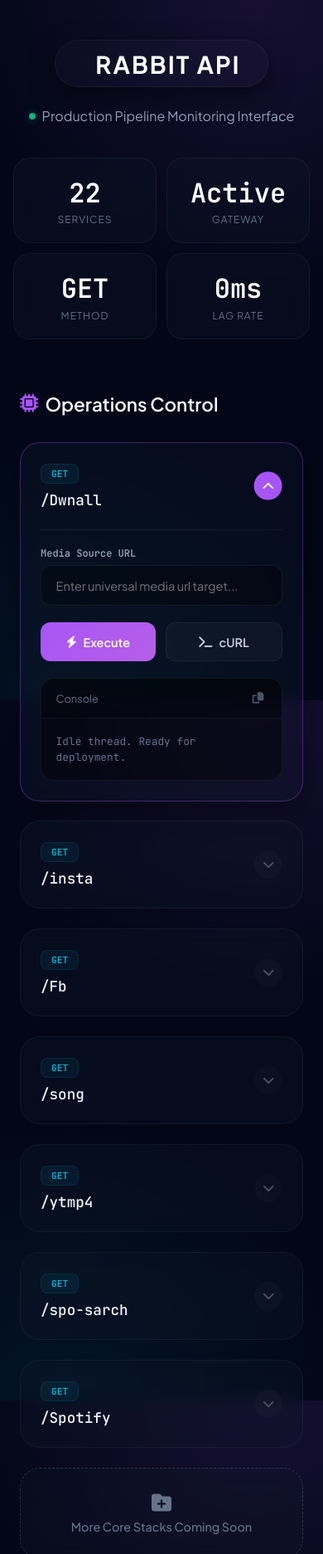
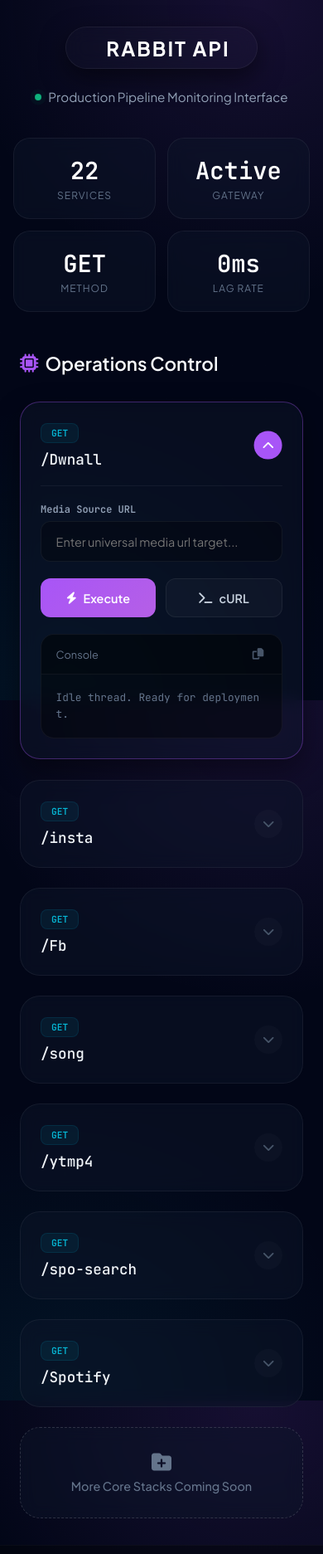
Before and after one commit to xoo59568-art/newapi, a website: page index.html in a window 390 px wide. Shown: the top 1873 px of the page at 83% size. Drawn offline with Linux system fonts and the light colour scheme.

Commit message:
Update index.html

```diff
--- a/index.html
+++ b/index.html
@@ -2,7 +2,7 @@
 <html lang="en">
 <head>
     <meta charset="UTF-8">
-    <meta name="viewport" content="width=device-width, initial-scale=1.0">
+    <meta name="viewport" content="width=device-width, initial-scale=1.0, maximum-scale=1.0, user-scalable=no">
     <title>Rabbit API Dashboard</title>
     <!-- FontAwesome Premium CDN for Icons -->
     <link rel="stylesheet" href="https://cdnjs.cloudflare.com/ajax/libs/font-awesome/6.4.0/css/all.min.css">
@@ -14,8 +14,8 @@
         --primary-glow: rgba(168, 85, 247, 0.25);
         --cyan: #06b6d4;
         --dark-bg: #020617;
-        --card-bg: rgba(15, 23, 42, 0.35);
-        --card-border: rgba(255, 255, 255, 0.05);
+        --card-bg: rgba(15, 23, 42, 0.45);
+        --card-border: rgba(255, 255, 255, 0.06);
         --text-main: #f8fafc;
         --text-muted: #64748b;
         --transition: all 0.3s cubic-bezier(0.4, 0, 0.2, 1);
@@ -39,7 +39,6 @@
         background-attachment: fixed;
       }
 
-      /* Performance Boost Grid Lines */
       body::before {
         content: '';
         position: fixed;
@@ -53,7 +52,7 @@
 
       /* Header Styling */
       .header {
-        padding: 4rem 1.5rem 2rem;
+        padding: 3rem 1.5rem 1.5rem;
         text-align: center;
       }
 
@@ -92,7 +91,7 @@
       }
 
       .tagline {
-        font-size: 1rem;
+        font-size: 0.95rem;
         color: #94a3b8;
         margin-bottom: 2.5rem;
         display: flex;
@@ -139,11 +138,11 @@
       .stat-item:hover {
         transform: translateY(-2px);
         border-color: rgba(255,255,255,0.1);
-        background: rgba(15, 23, 42, 0.5);
+        background: rgba(15, 23, 42, 0.6);
       }
 
       .stat-val {
-        font-size: 2rem;
+        font-size: 1.8rem;
         font-weight: 700;
         font-family: 'JetBrains Mono', monospace;
         color: #ffffff;
@@ -161,7 +160,7 @@
       .main-content {
         max-width: 1300px;
         margin: 0 auto;
-        padding: 3rem 1.5rem;
+        padding: 2rem 1.5rem;
       }
 
       .wrapper-title {
@@ -192,17 +191,20 @@
         backdrop-filter: blur(10px);
         -webkit-backdrop-filter: blur(10px);
         transition: var(--transition);
-        will-change: transform, border-color; /* Smooth performance trigger */
+        display: grid;
+        grid-template-rows: auto 0fr; /* Advanced smooth expand technique */
+        will-change: transform, border-color;
       }
 
       .custom-card:hover {
         border-color: rgba(168, 85, 247, 0.2);
-        background: rgba(15, 23, 42, 0.45);
+        background: rgba(15, 23, 42, 0.55);
       }
 
       .custom-card.active {
         border-color: rgba(168, 85, 247, 0.35);
         box-shadow: 0 15px 35px rgba(0,0,0,0.4);
+        grid-template-rows: auto 1fr;
       }
 
       .card-header-flex {
@@ -210,6 +212,7 @@
         justify-content: space-between;
         align-items: center;
         cursor: pointer;
+        user-select: none;
       }
 
       .badge-get {
@@ -230,6 +233,7 @@
         font-size: 1.1rem;
         color: #f1f5f9;
         font-weight: 500;
+        word-break: break-all;
       }
 
       .arrow-icon {
@@ -239,6 +243,7 @@
         padding: 0.6rem;
         border-radius: 50%;
         transition: var(--transition);
+        flex-shrink: 0;
       }
 
       .custom-card.active .arrow-icon {
@@ -247,20 +252,16 @@
         color: white;
       }
 
-      /* Smooth Expand Animation */
-      .expand-section {
-        max-height: 0;
+      /* Smooth Content Wrap */
+      .expand-container {
         overflow: hidden;
-        transition: max-height 0.3s cubic-bezier(0.4, 0, 0.2, 1), opacity 0.2s linear;
-        opacity: 0;
+        transition: var(--transition);
       }
 
-      .custom-card.active .expand-section {
-        max-height: 800px;
-        margin-top: 1.5rem;
-        opacity: 1;
+      .expand-section {
+        padding-top: 1.25rem;
+        margin-top: 1.25rem;
         border-top: 1px solid rgba(255, 255, 255, 0.05);
-        padding-top: 1.25rem;
       }
 
       .label-text {
@@ -333,7 +334,7 @@
         color: white;
       }
 
-      /* Console / Output Terminal */
+      /* Console Output Terminal */
       .terminal-box {
         margin-top: 1.25rem;
         border-radius: 16px;
@@ -375,11 +376,12 @@
         padding: 1.1rem;
         font-family: 'JetBrains Mono', monospace;
         font-size: 0.8rem;
-        max-height: 220px;
+        max-height: 250px;
         overflow-y: auto;
         white-space: pre-wrap;
+        word-break: break-all;
         color: #64748b;
-        line-height: 1.5;
+        line-height: 1.6;
       }
 
       .mini-spin {
@@ -395,7 +397,7 @@
 
       @keyframes rot { to { transform: rotate(360deg); } }
 
-      /* Realtime System Toast Micro-Alerts */
+      /* Toast Micro-Alerts */
       .toast-msg {
         position: fixed;
         bottom: 25px;
@@ -421,7 +423,7 @@
         opacity: 1;
       }
 
-      /* Premium Footer Blueprint */
+      /* Footer blueprint */
       .premium-footer {
         text-align: center;
         padding: 4rem 1.5rem;
@@ -474,11 +476,14 @@
       .icon-circle-link.whatsapp-color:hover { background: #22c55e; border-color: transparent; box-shadow: 0 0 15px rgba(34, 197, 94, 0.2); }
       .icon-circle-link.instagram-color:hover { background: linear-gradient(45deg, #f09433 0%, #dc2743 50%, #bc1888 100%); border-color: transparent; box-shadow: 0 0 15px rgba(220, 39, 67, 0.2); }
 
-      /* Responsive Rules */
+      /* Robust Responsive Design avoiding desktop scale bug */
+      @media (max-width: 900px) {
+        .stats-panel { grid-template-columns: repeat(2, 1fr); gap: 0.85rem; }
+      }
       @media (max-width: 768px) {
-        .stats-panel { grid-template-columns: repeat(2, 1fr); gap: 0.75rem; }
         .cards-grid { grid-template-columns: 1fr; }
-        .header { padding: 3rem 1rem 1rem; }
+        .header { padding: 2rem 1rem 1rem; }
+        .logo-text { font-size: 1.5rem; }
       }
     </style>
 </head>
@@ -527,6 +532,7 @@
             </div>
             <i class="fas fa-chevron-down arrow-icon"></i>
           </div>
+          <div class="expand-container">
             <div class="expand-section">
               <label class="label-text">Media Source URL</label>
               <input type="text" class="field-input" id="in_0" placeholder="Enter universal media url target..." data-param="url">
@@ -543,6 +549,7 @@
               </div>
             </div>
           </div>
+        </div>
 
         <!-- 2. Instagram Downloader -->
         <div class="custom-card" id="api_1">
@@ -553,6 +560,7 @@
             </div>
             <i class="fas fa-chevron-down arrow-icon"></i>
           </div>
+          <div class="expand-container">
             <div class="expand-section">
               <label class="label-text">Instagram URL</label>
               <input type="text" class="field-input" id="in_1" placeholder="Paste Instagram post, reel or IGTV link..." data-param="url">
@@ -569,6 +577,7 @@
               </div>
             </div>
           </div>
+        </div>
 
         <!-- 3. Facebook Downloader -->
         <div class="custom-card" id="api_2">
@@ -579,6 +588,7 @@
             </div>
             <i class="fas fa-chevron-down arrow-icon"></i>
           </div>
+          <div class="expand-container">
             <div class="expand-section">
               <label class="label-text">Facebook Video URL</label>
               <input type="text" class="field-input" id="in_2" placeholder="Enter Facebook video/reel URL target..." data-param="url">
@@ -595,6 +605,7 @@
               </div>
             </div>
           </div>
+        </div>
 
         <!-- 4. YouTube MP3 -->
         <div class="custom-card" id="api_3">
@@ -605,6 +616,7 @@
             </div>
             <i class="fas fa-chevron-down arrow-icon"></i>
           </div>
+          <div class="expand-container">
             <div class="expand-section">
               <label class="label-text">YouTube Audio URL</label>
               <input type="text" class="field-input" id="in_3" placeholder="Enter YouTube video link for MP3 conversion..." data-param="url">
@@ -621,6 +633,7 @@
               </div>
             </div>
           </div>
+        </div>
 
         <!-- 5. YouTube MP4 -->
         <div class="custom-card" id="api_4">
@@ -631,6 +644,7 @@
             </div>
             <i class="fas fa-chevron-down arrow-icon"></i>
           </div>
+          <div class="expand-container">
             <div class="expand-section">
               <label class="label-text">YouTube Video URL</label>
               <input type="text" class="field-input" id="in_4" placeholder="Enter YouTube link for MP4 stream download..." data-param="url">
@@ -647,22 +661,24 @@
               </div>
             </div>
           </div>
+        </div>
 
         <!-- 6. Spotify Search -->
         <div class="custom-card" id="api_5">
           <div class="card-header-flex" onclick="toggleCard('api_5')">
             <div>
               <span class="badge-get">GET</span>
-              <div class="route-path">/spo-sarch</div>
+              <div class="route-path">/spo-search</div>
             </div>
             <i class="fas fa-chevron-down arrow-icon"></i>
           </div>
+          <div class="expand-container">
             <div class="expand-section">
               <label class="label-text">Query / Track Name</label>
               <input type="text" class="field-input" id="in_5" placeholder="Search track, album, artist parameters..." data-param="q">
               <div class="btn-flex-group">
-              <button class="action-btn btn-run" onclick="fireRequest('/spotify-sarch', 5)"><i class="fas fa-bolt"></i> Execute</button>
-              <button class="action-btn btn-code" onclick="grabCurl('/spotify-sarch', 5)"><i class="fas fa-terminal"></i> cURL</button>
+                <button class="action-btn btn-run" onclick="fireRequest('/spo-search', 5)"><i class="fas fa-bolt"></i> Execute</button>
+                <button class="action-btn btn-code" onclick="grabCurl('/spo-search', 5)"><i class="fas fa-terminal"></i> cURL</button>
               </div>
               <div class="terminal-box">
                 <div class="terminal-nav">
@@ -670,6 +686,7 @@
                   <button class="tool-btn" onclick="copyStdout(5)"><i class="fas fa-copy"></i></button>
                 </div>
                 <pre class="terminal-body" id="out_5">Idle thread. Ready for deployment.</pre>
+              </div>
             </div>
           </div>
         </div>
@@ -683,6 +700,7 @@
             </div>
             <i class="fas fa-chevron-down arrow-icon"></i>
           </div>
+          <div class="expand-container">
             <div class="expand-section">
               <label class="label-text">Spotify Track Link</label>
               <input type="text" class="field-input" id="in_6" placeholder="Paste direct open.spotify.com URL link..." data-param="url">
@@ -699,8 +717,9 @@
               </div>
             </div>
           </div>
+        </div>
 
-        <!-- 8. Placeholder: Incoming Endpoints -->
+        <!-- 8. Placeholder Card -->
         <div class="custom-card" style="border-style: dashed; border-color: rgba(255,255,255,0.15); display: flex; align-items: center; justify-content: center; text-align: center; min-height: 110px;">
           <div>
             <i class="fas fa-folder-plus" style="color:var(--text-muted); font-size:1.5rem; margin-bottom:0.5rem;"></i>
@@ -734,6 +753,17 @@
 
     <!-- High Performance Functional Logic -->
     <script>
+      // 🚀 আলাদা আলাদা এন্ডপয়েন্ট কনফিগারেশন (আপনার ইচ্ছা মতো যেকোনো ডোমেন বা সাব-ডোমেন লিংক বসাতে পারবেন)
+      const API_CONFIG = {
+        "/Dwnall": "https://api.example.com",       // All Downloader base url
+        "/insta": "https://insta.yourdomain.com",   // Instagram base url
+        "/Fb": "https://fb.anotherapi.xyz",         // Facebook base url
+        "/song": "https://yt-mp3.server.com",       // YouTube MP3 base url
+        "/ytmp4": "https://yt-mp4.server.com",      // YouTube MP4 base url
+        "/spo-search": "https://spotify.core.net",  // Spotify Search base url
+        "/Spotify": "https://spotify.core.net"     // Spotify Download base url
+      };
+
       // Single Trigger Card Toggle Mechanism
       function toggleCard(cardId) {
         const activeCard = document.getElementById(cardId);
@@ -751,10 +781,8 @@
         setTimeout(() => toast.classList.remove('show'), 2000);
       }
 
-      // Asynchronous Pipeline Fetch Call Handler
-      async function fireRequest(path, index) {
-        const loader = document.getElementById(`load_${index}`);
-        const consoleOut = document.getElementById(`out_${index}`);
+      // Helper function to build final specific endpoint url
+      function buildFinalUrl(path, index) {
         const fields = document.querySelectorAll(`#api_${index} .field-input`);
         const targetParams = {};
 
@@ -765,28 +793,40 @@
         });
 
         const uriParams = Object.keys(targetParams).map(k => `${k}=${encodeURIComponent(targetParams[k])}`).join('&');
-const processingEndpoint = window.location.origin + '/api' + path + (uriParams ? `?${uriParams}` : '');
+
+        // সংশ্লিষ্ট পাথের নিজস্ব বেস ইউআরএল নিয়ে এন্ডপয়েন্ট তৈরি করা হচ্ছে
+        const baseUrl = API_CONFIG[path] || window.location.origin;
+        return baseUrl + path + (uriParams ? `?${uriParams}` : '');
+      }
+
+      // Asynchronous Pipeline Fetch Call Handler
+      async function fireRequest(path, index) {
+        const loader = document.getElementById(`load_${index}`);
+        const consoleOut = document.getElementById(`out_${index}`);
+
+        const finalProcessingEndpoint = buildFinalUrl(path, index);
 
         loader.style.display = 'inline-flex';
-        consoleOut.textContent = "Resolving DNS & handshaking proxy cluster server data...";
+        consoleOut.textContent = `Connecting to cluster sequence: ${API_CONFIG[path] || 'Local'}...\nResolving DNS & handshaking proxy server...`;
         consoleOut.style.color = '#64748b';
 
         try {
           const t0 = Date.now();
-          const rawFeed = await fetch(processingEndpoint);
+          const rawFeed = await fetch(finalProcessingEndpoint);
           const computedJSON = await rawFeed.json();
           const t1 = Date.now();
 
           consoleOut.textContent = JSON.stringify({
             status: rawFeed.status,
             executionTime: `${t1 - t0}ms`,
-            engine: "Rabbit Kernel V2",
+            engine: "Rabbit Kernel V2.5 Pro",
+            endpoint_fired: finalProcessingEndpoint,
             payload: computedJSON
           }, null, 2);
 
           consoleOut.style.color = rawFeed.ok ? '#22c55e' : '#ef4444';
         } catch (exception) {
-          consoleOut.textContent = `Cluster Sync Exception Log: ${exception.message}`;
+          consoleOut.textContent = `Cluster Sync Exception Log:\nStatus: Failed\nReason: ${exception.message}\nTarget: ${finalProcessingEndpoint}`;
           consoleOut.style.color = '#ef4444';
         } finally {
           loader.style.display = 'none';
@@ -795,16 +835,7 @@ const processingEndpoint = window.location.origin + '/api' + path + (uriParams ?
 
       // cURL Generator
       function grabCurl(path, index) {
-        const fields = document.querySelectorAll(`#api_${index} .field-input`);
-        const targetParams = {};
-        fields.forEach(f => {
-          const key = f.dataset.param;
-          const val = f.value.trim();
-          if (val) targetParams[key] = val;
-        });
-        const uriParams = Object.keys(targetParams).map(k => `${k}=${encodeURIComponent(targetParams[k])}`).join('&');
-        const finalUrl = window.location.origin + path + (uriParams ? `?${uriParams}` : '');
-
+        const finalUrl = buildFinalUrl(path, index);
         navigator.clipboard.writeText(`curl -X GET "${finalUrl}"`).then(() => {
           pushNotification('System cURL string copied!');
         });
```
Lines whose indentation alone changed are shown as unchanged.
